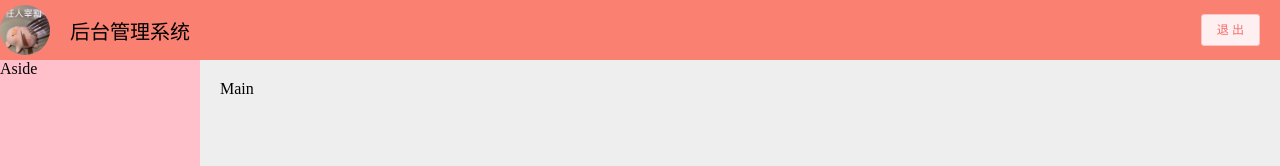
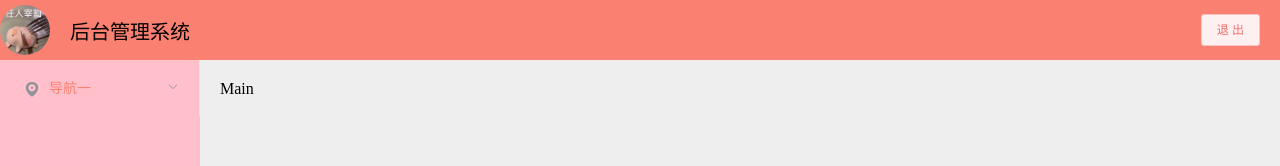
Before and after one commit to tan-alu/-, a Vue app: page /#/home in a window 1280 px wide. Shown: the top 166 px of the page. Built offline with nearby package versions, Linux system fonts and the light colour scheme.

Commit message:
请求拦截器axios

```diff
--- /dev/null
+++ b/src/components/Aside.vue
@@ -0,0 +1,35 @@
+// 侧边栏
+<template>
+    <!-- 导航 -->
+    <el-menu
+        default-active="2"
+        class="el-menu-vertical-demo"
+        background-color="rgba(0,0,0,0)"
+        text-color="salmon"
+        active-text-color="#ffd04b">
+        <el-submenu index="1">
+            <!-- 一级菜单 -->
+            <template slot="title">
+                <i class="el-icon-location"></i>
+                <span>导航一</span>
+            </template>
+            <!-- 二级菜单 -->
+            <el-submenu index="1-4">
+                <template slot="title">
+                    <i class="el-icon-location"></i>
+                    <span>导航一</span>
+                </template>
+                <!-- <el-menu-item index="1-4-1">选项1</el-menu-item> -->
+            </el-submenu>
+        </el-submenu>
+    </el-menu>
+
+</template>
+<script>
+export default {
+
+}
+</script>
+<style lang="less" scoped>
+
+</style>
--- a/src/components/Home.vue
+++ b/src/components/Home.vue
@@ -11,7 +11,9 @@
     <!-- 页面主体 -->
     <el-container>
         <!-- 左侧 -->
-        <el-aside width="200px">Aside</el-aside>
+        <el-aside width="200px">
+            <a-side></a-side>
+        </el-aside>
         <!-- 内容中心 -->
         <el-main>Main</el-main>
     </el-container>
@@ -19,11 +21,16 @@
 </template>
 
 <script>
+// 导入侧边栏
+import aSide from '../components/Aside'
 export default {
   data () {
     return {
 
     }
+  },
+  components: {
+    aSide
   },
   methods: {
     // 退出
--- a/src/components/Login.vue
+++ b/src/components/Login.vue
@@ -79,7 +79,7 @@ export default {
         if (res.meta.status !== 200) return this.$message.error('登录失败')
         // console.log('登录成功')
         this.$message.success('登录成功')
-        console.log(res)
+        // console.log(res)
         // 将token值保存到sessionStorage里面
         window.sessionStorage.setItem('token', res.data.token)
         // 跳转页面Home
--- a/src/main.js
+++ b/src/main.js
@@ -11,10 +11,15 @@ import Element from 'element-ui'
 import 'element-ui/lib/theme-chalk/index.css'
 // 导入axios
 import axios from 'axios'
-// import './plugins/element'
 
 // 配置请求的根路径
 axios.defaults.baseURL = 'http://127.0.0.1:8888/api/private/v1/'
+// 请求拦截器
+axios.interceptors.request.use(config => {
+  console.log(config)
+  config.headers.Authorization = window.sessionStorage.getItem('token')
+  return config
+})
 Vue.prototype.$http = axios
 Vue.use(Element)
 
```
